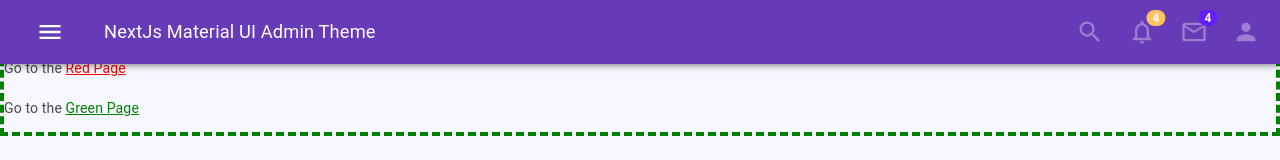
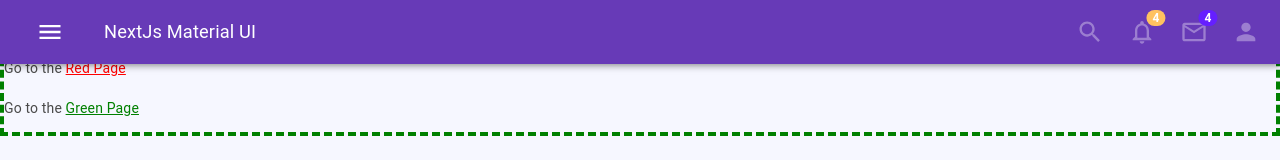
Before and after one commit to shangan23/NextjsFramework, a Next.js app: page / in a window 1280 px wide. Shown: the top 160 px of the page. Built offline with nearby package versions, Linux system fonts and the light colour scheme.

Commit message:
Renamed title

```diff
--- a/components/Header.js
+++ b/components/Header.js
@@ -125,7 +125,7 @@ export default function Header(props) {
           )}
         </IconButton>
         <Typography variant="h6" weight="small" className={classes.logotype}>
-          NextJs Material UI Admin Theme
+          NextJs Material UI
       </Typography>
         <div className={classes.grow} />
         <div
```
